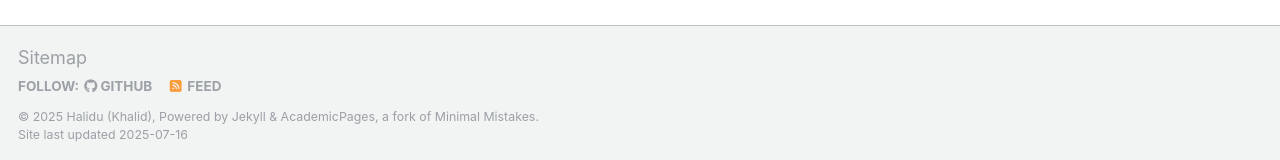
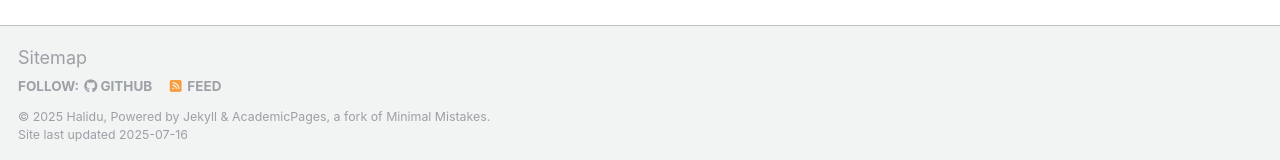
Before and after one commit to abdulaihalidu/abdulaihalidu.github.io, a Jekyll site: the page built from _pages/about.md, in a window 1280 px wide and 954 px high. Shown: the part 791-951 px from the top of the window. Built offline with Jekyll 4.4.1, drawn with Linux system fonts in a browser that asks for light colours; a script that is not in the unit is left out.

Commit message:
Update _config.yml

```diff
--- a/_config.yml
+++ b/_config.yml
@@ -11,7 +11,7 @@ locale                   : "en-US"
 site_theme               : "default"
 title                    : "Halidu Abdulai"
 title_separator          : "-"
-name                     : &name "Halidu (Khalid)"
+name                     : &name "Halidu"
 description              : &description "personal description"
 url                      : https://abdulaihalidu.github.io # the base hostname & protocol for your site e.g. "https://[your GitHub username].github.io" or if you already have some other page hosted on Github then use "https://[your GitHub username].github.io/[Your Repo Name]"
 baseurl                  : "" # the subpath of your site, e.g. "/blog"
```
